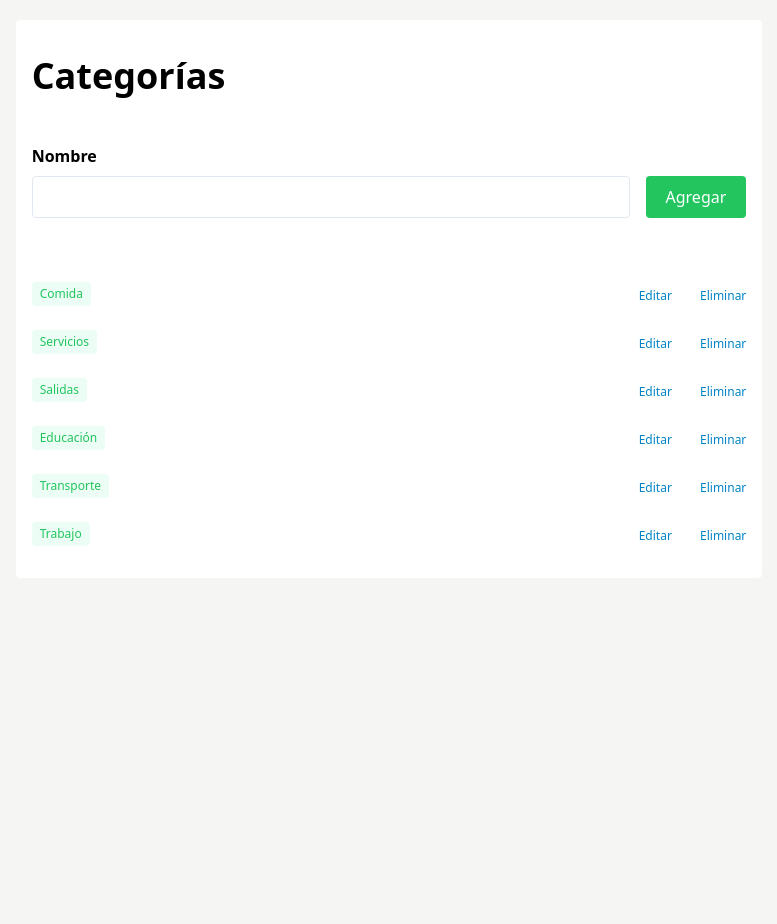
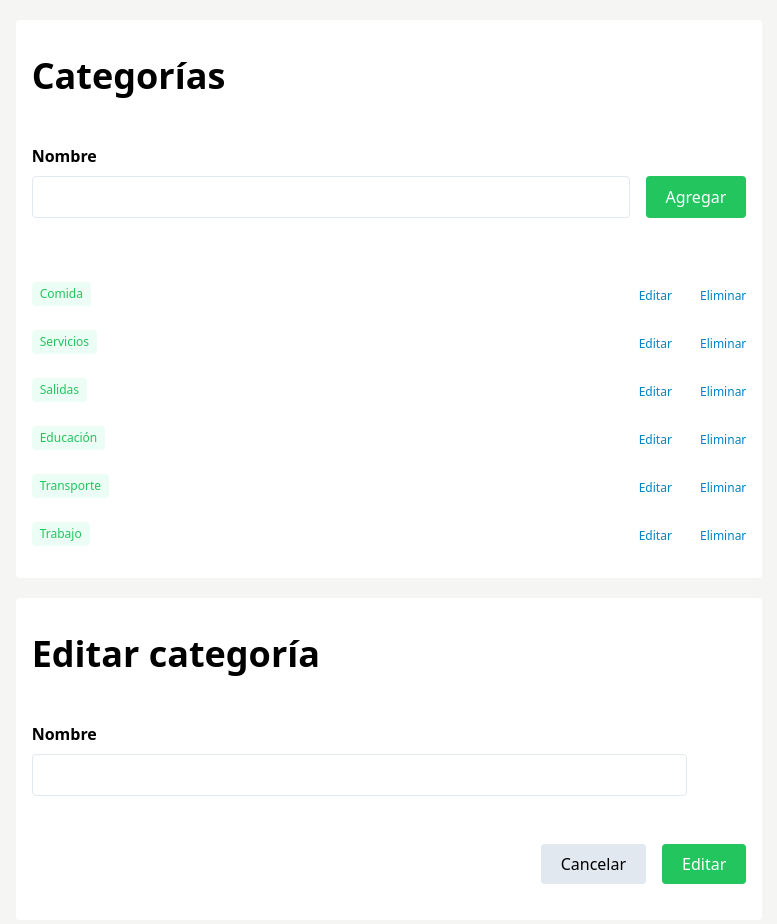
Before and after one commit to Mariacecilia1999/ahorrADAs, a plain HTML site: page index.html in a window 1280 px wide. Shown: the whole page, without its empty margins (251-1028 px from the left). Before the commit the page ends 800 px from the top, so only its background shows below. Drawn offline with nearby package versions, Linux system fonts and the light colour scheme.

Commit message:
Selecting category to edit

```diff
--- a/index.html
+++ b/index.html
@@ -35,6 +35,25 @@
           </div>
       </div>
   </section>
+  <section class="my-5 flex justify-center">
+    <div class="mx-5 w-full sm:w-full sm:mx-5 bg-white rounded py-5 lg:w-7/12">
+        <div class="sm:w-full w-12/12 px-4">
+            <h2 class="text-4xl font-bold py-4">Editar categoría</h2>
+            <div class="flex content-center flex-col w-12/12">
+                <form action="" class="mt-8">
+                    <label for="" class="font-bold">Nombre</label>
+                    <div class="pt-2 flex">
+                        <input type="text" class="border rounded border-black border-slate-200 w-11/12 py-2" id="nameCategoryEdit">
+                    </div>
+                    <div class="flex justify-end pt-12">
+                        <button class="bg-slate-200 rounded  px-5 py-2 ml-4" id="addCategory">Cancelar</button>
+                        <button class="bg-green-500 rounded text-white px-5 py-2 ml-4" id="addCategory">Editar</button>
+                    </div>
+                </form>
+            </div>
+        </div>
+    </div>
+    </section>
    <script src="./js/main.js"></script>
 </body>
 </html>
--- a/js/main.js
+++ b/js/main.js
@@ -63,7 +63,7 @@ const showCategory = (categories) =>{
    $('#showCategory').innerHTML += `<div class= "flex justify-between py-3">
                                        <span class="text-xs bg-emerald-50 text-green-500 px-2 py-1 rounded">${category}</span>
                                        <div>
-                                          <a href="#" class="text-xs text-sky-600 mr-6">Editar</a>
+                                          <a href="#" class="text-xs text-sky-600 mr-6" onclick='editForm(${id})'>Editar</a>
                                           <a href="#" class="text-xs text-sky-600" onclick='deleteCategory(${id})'>Eliminar</a>
                                        </div>
                                     </div>
@@ -77,6 +77,11 @@ const deleteCategory = (id) =>{
    showCategory(newCategories)
 }
 
+const editForm = (id) =>{
+   const editSelectedCategory = get('categories').find(category => category.id === id)
+   $('#nameCategoryEdit').value = editSelectedCategory.category
+}
+
 const initializer = () =>{
    get('categories')
    showCategory(get('categories'))
```
